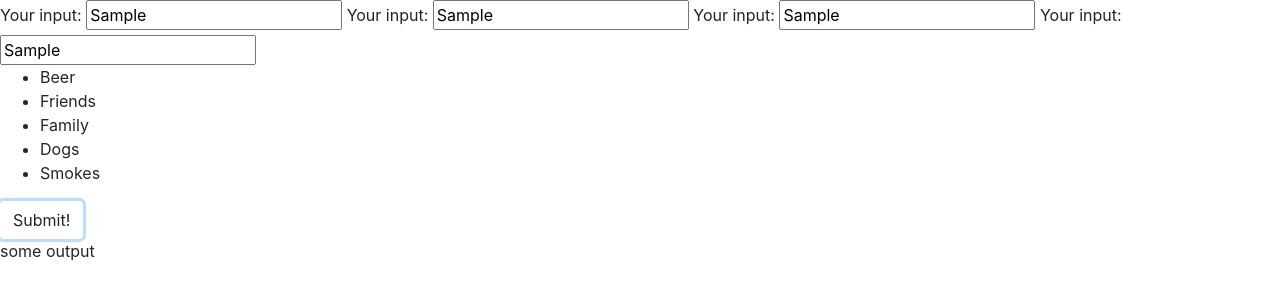
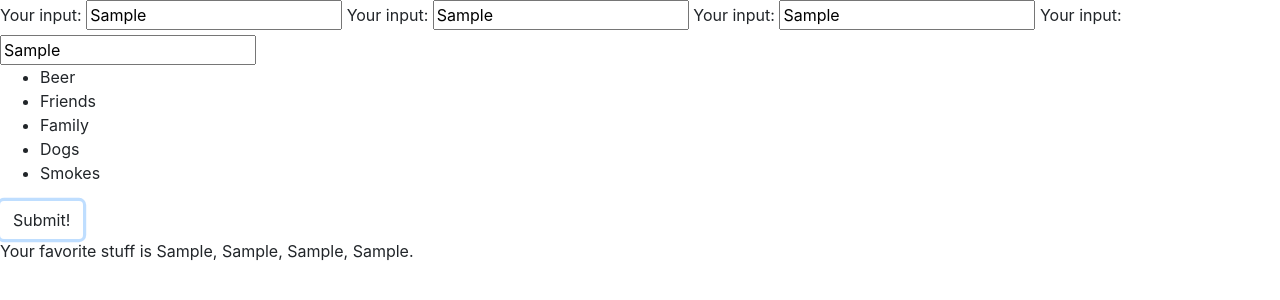
Before and after one commit to kcramer53/favorite-things2, a plain HTML site: page index.html in a window 1280 px wide. Both pictures are taken after typing "Sample", "Sample", "Sample", "Sample" into the empty fields and a click on the button "Submit!". Drawn offline with Linux system fonts and the light colour scheme.

Commit message:
final adjustments to jquery

```diff
--- a/index.html
+++ b/index.html
@@ -11,7 +11,6 @@
   <body>
     <form id="some-form">
       <div class="listItem">
-
       </div>
       <label for="some-input">Your input:</label>
         <input id="userInput1" type="text">
@@ -27,12 +26,10 @@
         <li>Family</li>
         <li>Dogs</li>
         <li>Smokes</li>
-
-
       </ul>
-
-      <button type="submit" class="btn">Submit!</button>
-      <div id="output">some output</div>
+    <button type="submit" class="btn">Submit!</button>
+    <div id="favoriteThings">userOutput
+    </div>
     </form>
   </body>
 </html>
--- a/js/scripts.js
+++ b/js/scripts.js
@@ -12,7 +12,9 @@ $(document).ready(function() {
       return "Your favorite stuff is " + item1 + ", " + item2 + ", " + item3 + ", " + item4 + ".";
     }
     var userOutput = favoriteThings (userInput1, userInput2, userInput3, userInput4);
+
     console.log(userOutput);
 
+    $("#favoriteThings").text(userOutput)
   });
 });
```
